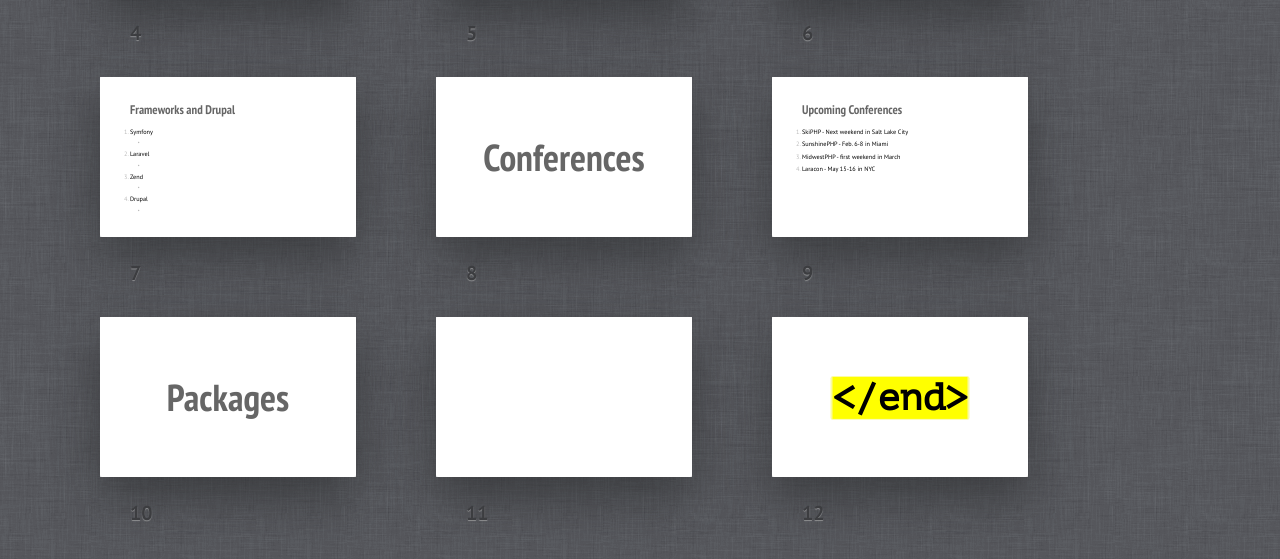
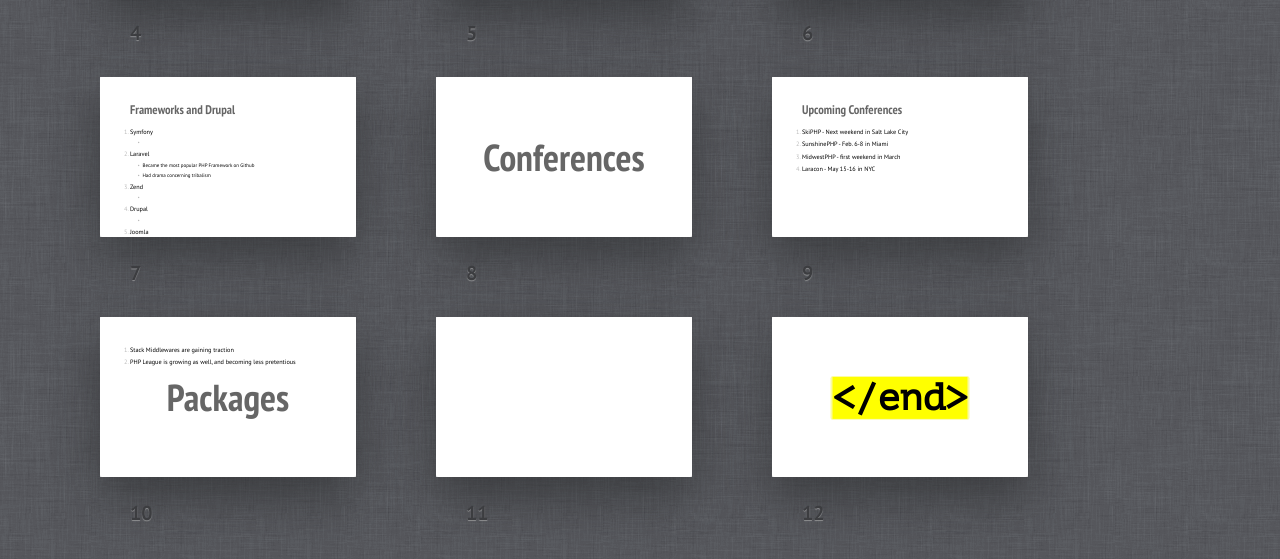
Before and after one commit to PHPDX/LastMonthInPHP, a plain HTML site: page index.html in a window 1280 px wide. Shown: the part 633-1192 px from the top of the page. Drawn offline with Linux system fonts and the light colour scheme.

Commit message:
Added Laravel and Joomle updates.  Added StackPHP and PHP League to Packages.

```diff
--- a/index.html
+++ b/index.html
@@ -85,7 +85,8 @@
 				</li>
 				<li>Laravel
 					<ul>
-						<li></li>
+						<li>Became the most popular PHP Framework on Github</li>
+						<li>Had drama concerning tribalism</li>
 					</ul>
 				</li>
 				<li>Zend
@@ -96,6 +97,12 @@
 				<li>Drupal
 					<ul>
 						<li></li>
+					</ul>
+				</li>
+				<li>Joomla
+					<ul>
+						<li>Still in the midst of the framework rewrite</li>
+						<li>Passwird security changes were held for future release</li>
 					</ul>
 				</li>
 			</ol>
@@ -120,6 +127,10 @@
 	<section class="slide shout">
 		<div>
 			<h2>Packages</h2>
+			<ol>
+				<li>Stack Middlewares are gaining traction</li>
+				<li>PHP League is growing as well, and becoming less pretentious</li>
+			</ol>
 		</div>
 	</section>
 	<section class="slide">
```
